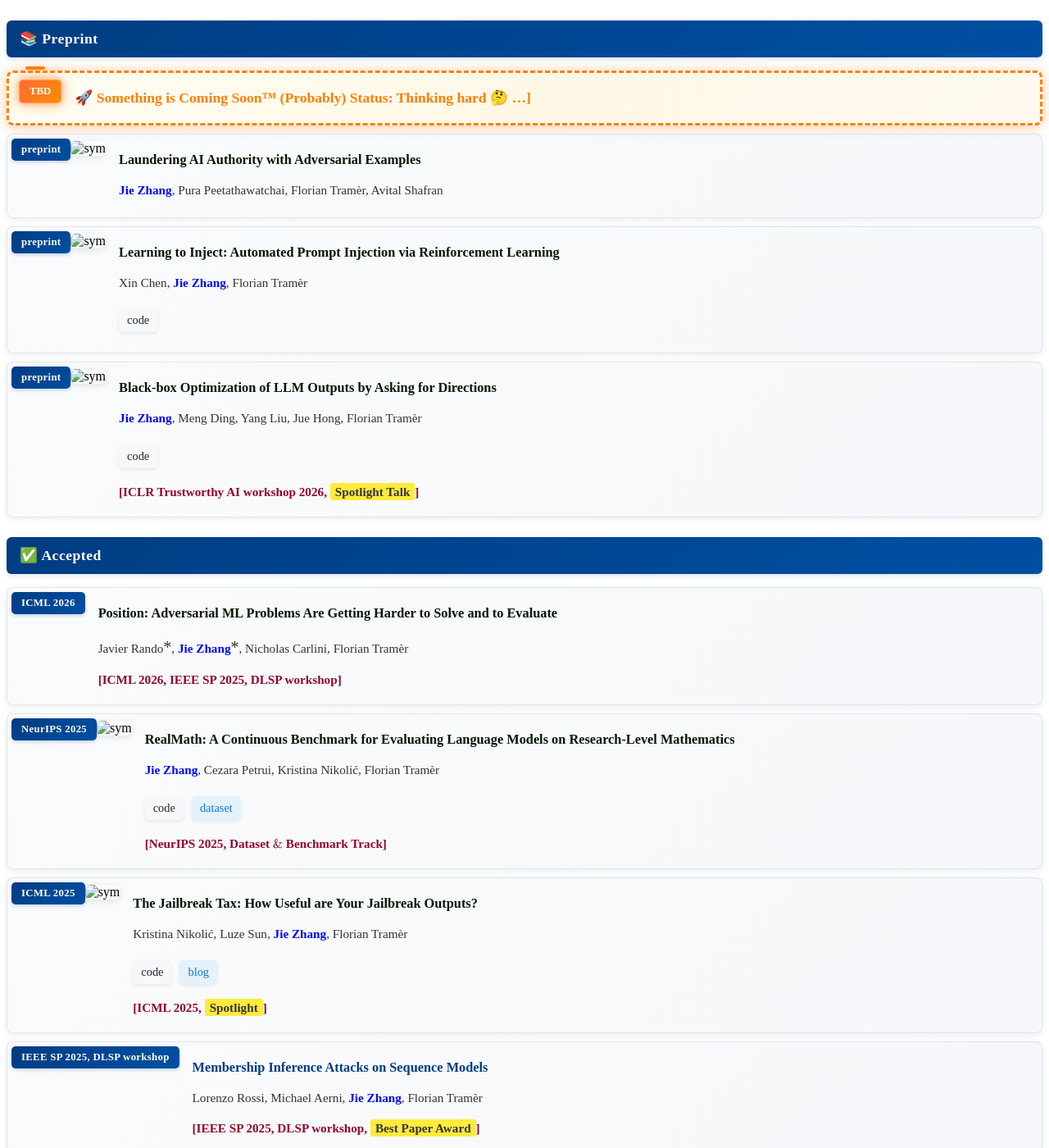
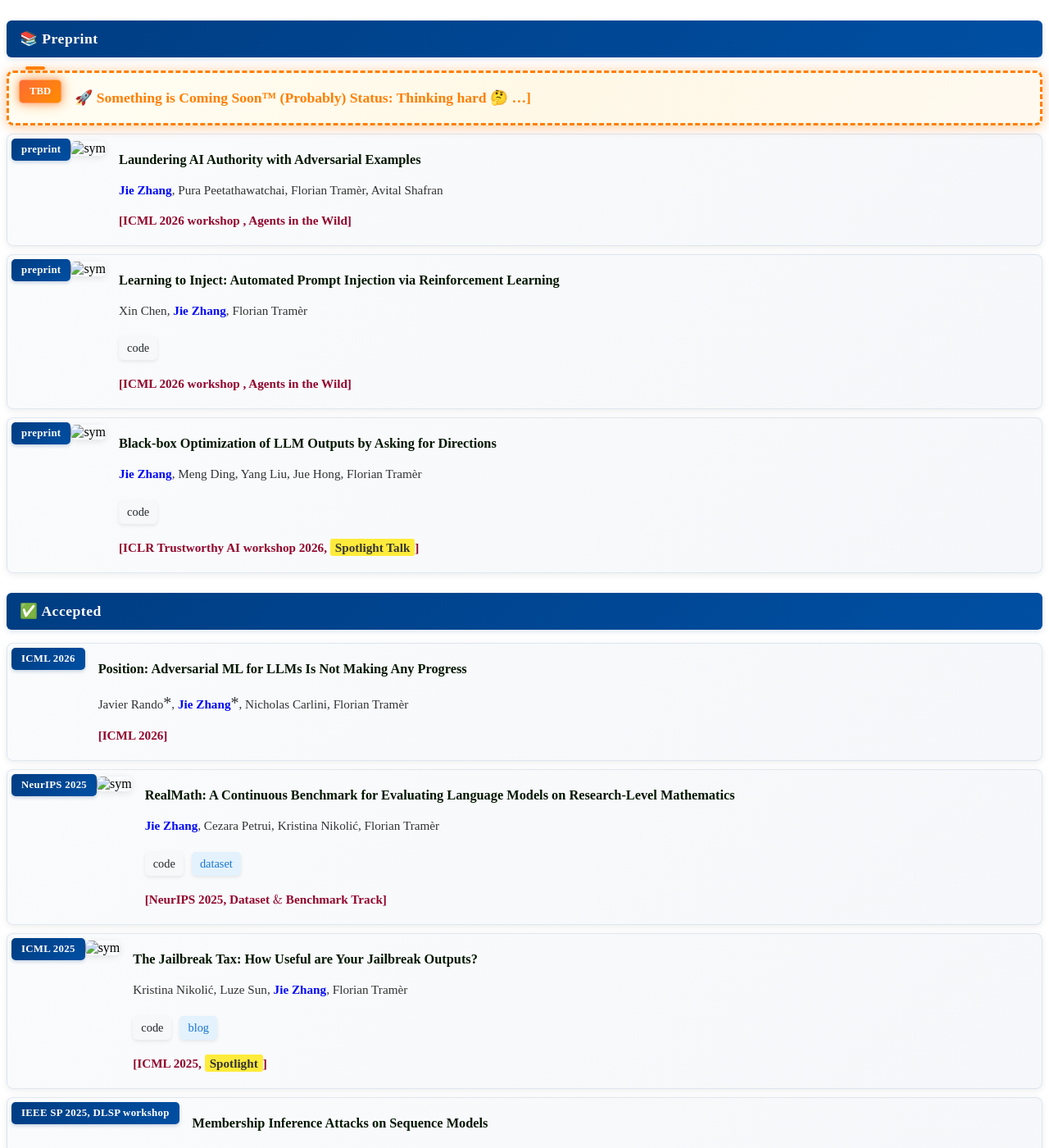
Before and after one commit to zj-jayzhang/zj-jayzhang.github.io, a Jekyll site: the page built from _pages/includes/pubs.md, in a window 1280 px wide and 1400 px high, scrolled down 793 px. Shown: the whole window at 82% size. Built offline with Jekyll 4.4.1, drawn with Linux system fonts in a browser that asks for light colours; our own code applies the rules of GitHub Pages for plain Markdown files; formulas are drawn with MathJax 3.

```diff
--- a/_pages/includes/pubs.md
+++ b/_pages/includes/pubs.md
@@ -323,6 +323,7 @@
 
 <span class="authors"><span class="me">Jie Zhang</span>, Pura Peetathawatchai, Florian Tramèr, Avital Shafran</span>
 
+<span class="conf">[ICML 2026 workshop , Agents in the Wild]</span>
 <!-- <a href="https://github.com/zj-jayzhang/black_box_llm_optimization" class="resource-link github-link"><i class="fab fa-github"></i> code</a> -->
 
 <!-- <span class="conf">[ICLR Trustworthy AI workshop 2026, <span class="award-highlight">Spotlight Talk</span>]</span> -->
@@ -342,6 +343,7 @@
 
 <a href="https://github.com/RPC2/AutoInject" class="resource-link github-link"><i class="fab fa-github"></i> code</a>
 
+<span class="conf">[ICML 2026 workshop , Agents in the Wild]</span>
 </div>
 </div>
 
@@ -374,11 +376,11 @@
 <div class='paper-box'><div class='paper-box-image'><div><div class="badge">ICML 2026</div></div></div>
 <div class='paper-box-text' markdown="1">
 
-<span class="paper-title">[Position: Adversarial ML Problems Are Getting Harder to Solve and to Evaluate](https://arxiv.org/abs/2502.02260)</span>
+<span class="paper-title">[Position: Adversarial ML for LLMs Is Not Making Any Progress ](https://arxiv.org/abs/2502.02260)</span>
 
 <span class="authors">Javier Rando<span class="equal">*</span>, <span class="me">Jie Zhang</span><span class="equal">*</span>, Nicholas Carlini, Florian Tramèr</span>
 
-<span class="conf">[ICML 2026, IEEE SP 2025, DLSP workshop]</span>
+<span class="conf">[ICML 2026]</span>
 
 </div>
 </div>
@@ -419,7 +421,7 @@
 <div class='paper-box'><div class='paper-box-image'><div><div class="badge">IEEE SP 2025, DLSP workshop</div></div></div>
 <div class='paper-box-text' markdown="1">
 
-<span class="paper-title">Membership Inference Attacks on Sequence Models</span>
+<span class="paper-title">[Membership Inference Attacks on Sequence Models](https://arxiv.org/abs/2506.05126)</span>
 
 <span class="authors">Lorenzo Rossi, Michael Aerni, <span class="me">Jie Zhang</span>, Florian Tramèr</span>
 
```
Also changed, not shown: _pages/includes/intro.md (+5 -0 lines), _pages/includes/news.md (+1 -1 lines), 8 other files.
